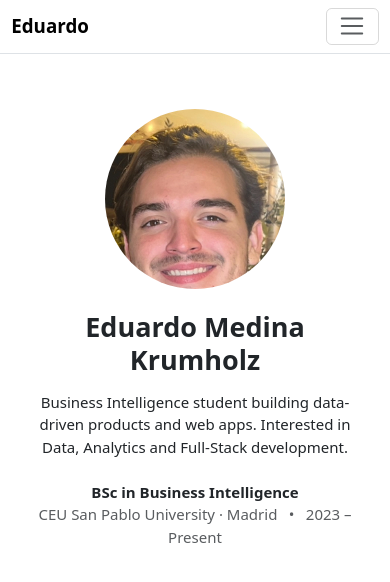
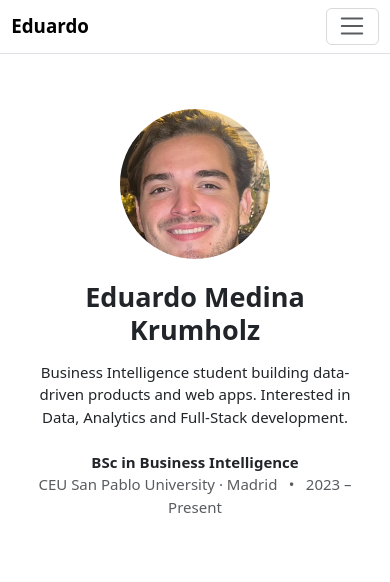
Before and after one commit to emedinak/emedinak-portfolio, a plain HTML site: page index.html in a window 390 px wide. Drawn offline with nearby package versions, Linux system fonts and the light colour scheme.

Commit message:
Fixing pp in mobile layout 3

```diff
--- a/css/styles.css
+++ b/css/styles.css
@@ -361,11 +361,8 @@ html {
 
   @media (max-width: 768px) {
     .hero-photo {
-      width: 180px;
-      height: 180px;
-      object-fit: cover;
-      object-position: center top; /* 👈 clave */
-      border-radius: 50%;
+      width: 150px;
+      height: 150px;
     }
   }
 
```
